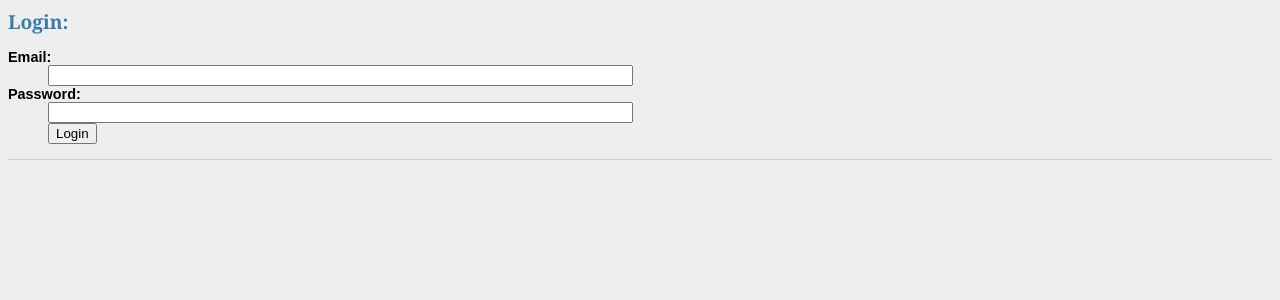
After one commit to MightyAx/xwing-flask, a Flask app: template templates/login.html in a window 1280 px wide. The commit adds this page. Shown: the top 300 px of the page. Run offline with Flask 2, Linux system fonts and the light colour scheme; the template is opened without the code that fills it, so the values that code supplies are empty.

Commit message:
Template Pages

```diff
--- a/app.py
+++ b/app.py
@@ -10,7 +10,7 @@ login_manager.init_app(app)
 
 @app.route('/')
 def main():
-  return render_template('main.html')
+  return render_template('main.html', user = flask_login.current_user)
 
 @app.route('/feedback', methods=['GET'])
 @app.route('/feedback/<username>', methods=['GET'])
@@ -31,14 +31,14 @@ def post_feedback():
 class User(flask_login.UserMixin):
     def __init__(self, id, email, nickname, hash):
         self.id = int(id)
-        self.email = email
-        self.nickname = nickname,
-        self.hash = hash
+        self.email = email.decode('utf-8')
+        self.nickname = nickname.decode('utf-8'),
+        self.hash = hash.decode('utf-8')
 
     @classmethod
     def get(cls, id):
         id = int(id)
-        return cls(id, r.hget('user:%s' % id, 'email').decode('utf-8'), r.hget('user:%s' % id, 'nickname'), r.hget('user:%s' % id, 'hash').decode('utf-8'))
+        return cls(id, r.hget('user:%s' % id, 'email'), r.hget('user:%s' % id, 'nickname'), r.hget('user:%s' % id, 'hash'))
 
 @login_manager.user_loader
 def load_user(user_id):
@@ -47,8 +47,8 @@ def load_user(user_id):
 @login_manager.request_loader
 def request_loader(request):
     email = request.form.get('email')
-    id = int(r.zscore('users', email))
-    if not user.id:
+    id = r.zscore('users', email)
+    if not id:
         return
     user = User.get(id)
     user.is_authenticated = user.hash == request.form['pw']
@@ -57,33 +57,21 @@ def request_loader(request):
 @app.route('/login', methods=['GET', 'POST'])
 def login():
     if request.method == 'GET':
-        return '''
-               <form action='login' method='POST'>
-                <input type='text' name='email' id='email' placeholder='email'></input>
-                <input type='password' name='pw' id='pw' placeholder='password'></input>
-                <input type='submit' name='submit'></input>
-               </form>
-               '''
-
+        return render_template('login.html')
     email = request.form['email']
-    id = int(r.zscore('users', email))
-    user = User.get(id)
-    if user and user.hash == request.form['pw']:
-        flask_login.login_user(user)
-        return redirect(url_for('protected'))
-
-    return 'Bad login: id: {}, email: {}, auth: {}, hash: {}, pw: {}'.format(flask_login.current_user.id, flask_login.current_user.email, flask_login.current_user.is_authenticated, r.hget('user:%s' % user.id, 'hash'), request.form['pw'])
-
-@app.route('/protected')
-@flask_login.login_required
-def protected():
-    return 'Logged in as: ' + flask_login.current_user.email
+    id = r.zscore('users', email)
+    if id:
+        user = User.get(id)
+        if user and user.hash == request.form['password']:
+            flask_login.login_user(user)
+            return redirect(url_for('main'))
+    return render_template('login.html', errormessage='Incorrect Email or Password')
 
 @app.route('/logout')
 def logout():
     flask_login.logout_user()
-    return 'Logged out'
+    return redirect(url_for('main'))
 
-#@login_manager.unauthorized_handler
-#def unauthorized_handler():
-#    return 'Unauthorized'
+@login_manager.unauthorized_handler
+def unauthorized_handler():
+    return render_template('login.html', errormessage='Unauthorized')
--- a/templates/feedback.html
+++ b/templates/feedback.html
@@ -1,5 +1,5 @@
 {% extends 'base.html' %}
-{% block title %}X-Wing Tournament Manager Guest Book{% endblock %}
+{% block title %}Guest Book: X-Wing Tournament Manager{% endblock %}
 {% block content %}
   <h1>Hello {{ name }}!</h1>
   <h2>Leave Feedback for X-Wing Tournament Manager:</h2>
--- /dev/null
+++ b/templates/login.html
@@ -0,0 +1,17 @@
+{% extends 'base.html' %}
+{% block title %}Login: X-Wing Tournament Manager{% endblock %}
+{% block content %}
+  <h2>Login:</h2>
+  <form action="{{ url_for('login') }}" method="post" class="add-entry">
+    <dl>
+      <dt>Email:</dt>
+      <dd><input type="text" size="70" name="email"></dd>
+      <dt>Password:</dt>
+      <dd><input type="text" size="70" name="password"></dd>
+      <dd><input type="submit" value="Login"></dd>
+    </dl>
+  </form>
+  {% if errormessage %}
+	  <h2 class="login-error">{{errormessage}}</h2>
+  {% endif %}
+{% endblock %}
```
Also changed, not shown: templates/main.html (+10 -1 lines).
